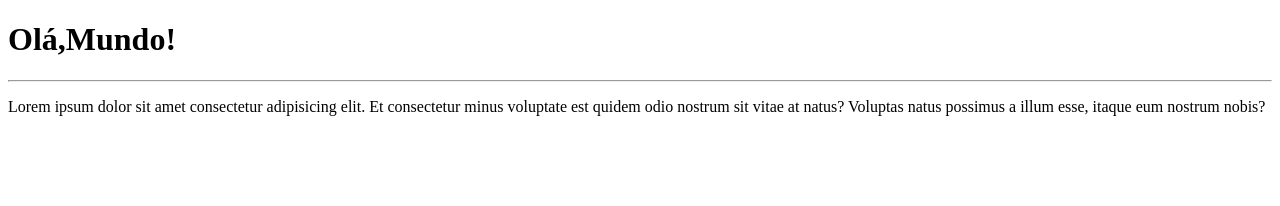
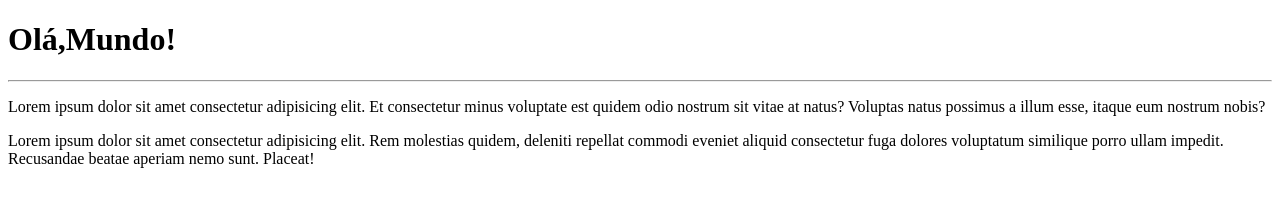
Before and after one commit to gctgil/Ola-Mundo, a plain HTML site: page pagina-exemplo/index.html in a window 1280 px wide. Drawn offline with Linux system fonts and the light colour scheme.

Commit message:
adicionado mais um paragrafo

```diff
--- a/pagina-exemplo/index.html
+++ b/pagina-exemplo/index.html
@@ -10,7 +10,7 @@
     <h1>Olá,Mundo!</h1>
     <hr>
     <p>Lorem ipsum dolor sit amet consectetur adipisicing elit. Et consectetur minus voluptate est quidem odio nostrum sit vitae at natus? Voluptas natus possimus a illum esse, itaque eum nostrum nobis?</p>
-
+    <p>Lorem ipsum dolor sit amet consectetur adipisicing elit. Rem molestias quidem, deleniti repellat commodi eveniet aliquid consectetur fuga dolores voluptatum similique porro ullam impedit. Recusandae beatae aperiam nemo sunt. Placeat!</p>
 
 </body>
 </html>
```
